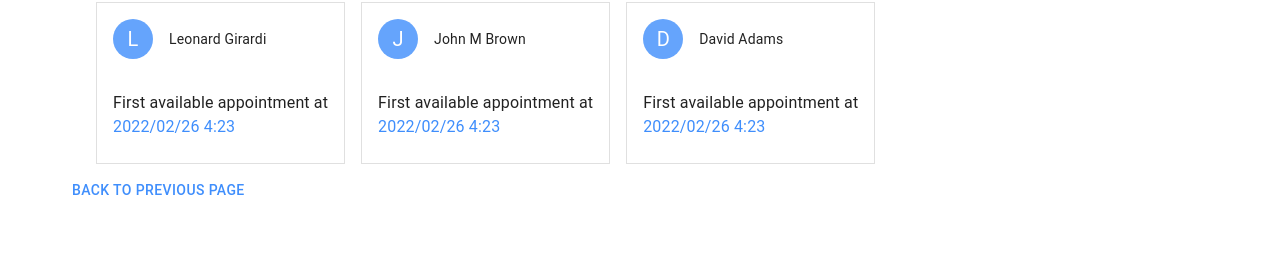
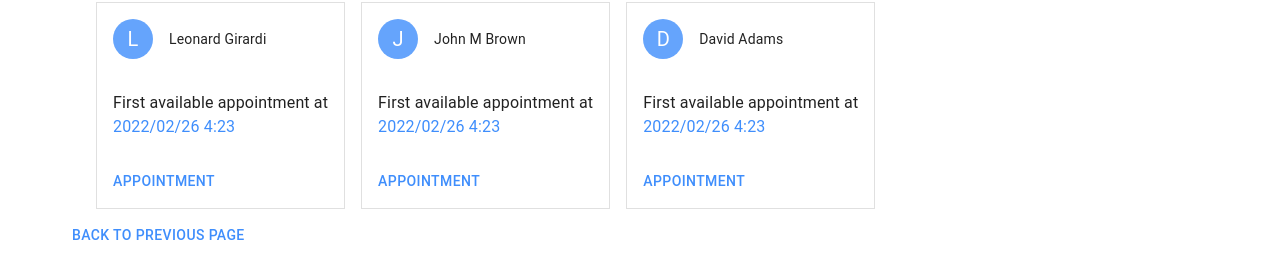
Before and after one commit to zhanghong27/NYUHack2022-FooBar, a React (Create React App) app in the folder web/: page /appointment/new/list in a window 1280 px wide. Shown: the part 145-403 px from the top of the page. Built offline with nearby package versions, Linux system fonts and the light colour scheme; no server answers.

Commit message:
Add navigation to confirm an appointment

```diff
--- a/web/src/components/Appointment/DoctorCard.tsx
+++ b/web/src/components/Appointment/DoctorCard.tsx
@@ -2,7 +2,9 @@ import React from 'react'
 import { doctor } from '../../api/schemas'
 import {
   Avatar,
+  Button,
   Card,
+  CardActions,
   CardContent,
   CardHeader,
   Typography,
@@ -11,9 +13,10 @@ import {
 
 export type DoctorCardProps = {
   doctor: doctor
+  onClick?: (doctor: doctor) => void
 }
 
-const DoctorCard = ({ doctor }: DoctorCardProps) => {
+const DoctorCard = ({ doctor, onClick }: DoctorCardProps) => {
   const theme = useTheme()
 
   return (
@@ -35,6 +38,9 @@ const DoctorCard = ({ doctor }: DoctorCardProps) => {
           <Typography color='primary'>2022/02/26 4:23</Typography>
         </Typography>
       </CardContent>
+      <CardActions>
+        <Button onClick={() => onClick && onClick(doctor)}>Appointment</Button>
+      </CardActions>
     </Card>
   )
 }
--- a/web/src/components/Appointment/DoctorCardList.tsx
+++ b/web/src/components/Appointment/DoctorCardList.tsx
@@ -5,9 +5,10 @@ import DoctorCard from './DoctorCard'
 
 type DoctorCardListProps = {
   doctors: doctor[]
+  onClick?: (doctor: doctor) => void
 }
 
-const DoctorCardList = ({ doctors }: DoctorCardListProps) => {
+const DoctorCardList = ({ doctors, onClick }: DoctorCardListProps) => {
   return (
     <Box
       sx={{
@@ -18,7 +19,7 @@ const DoctorCardList = ({ doctors }: DoctorCardListProps) => {
       }}
     >
       {doctors.map((doctor) => (
-        <DoctorCard key={doctor.id} doctor={doctor} />
+        <DoctorCard key={doctor.id} doctor={doctor} onClick={onClick} />
       ))}
     </Box>
   )
--- a/web/src/routes/Appointment/New/List.tsx
+++ b/web/src/routes/Appointment/New/List.tsx
@@ -3,19 +3,30 @@
  */
 import React from 'react'
 import { useQuery } from 'react-query'
+import { useNavigate } from 'react-router'
+import { useSearchParams } from 'react-router-dom'
+import { CircularProgress } from '@mui/material'
 import { getDoctors } from '../../../api/doctor'
+import { doctor } from '../../../api/schemas'
 import DoctorCardList from '../../../components/Appointment/DoctorCardList'
 import TitlePage from '../../../layout/TitlePage'
 
 const ListAppointments = () => {
+  const navigate = useNavigate()
   const { data, isLoading } = useQuery('doctors', getDoctors)
+  const [searchParams] = useSearchParams()
+  const [symptoms, doctorType] = [searchParams.get('symptoms'), searchParams.get('doctorType')]
+
+  const handleConfim = (doctor: doctor) => {
+    navigate(`../confirm?symptoms=${symptoms}&doctorType=${doctorType}&doctorId=${doctor.id}&doctorName=${doctor.name}`)
+  }
 
   return (
     <TitlePage title='Doctors' parentPage='/home'>
       {isLoading || data === undefined ? (
-        'loading'
+        <CircularProgress />
       ) : (
-        <DoctorCardList doctors={data} />
+        <DoctorCardList doctors={data} onClick={handleConfim}/>
       )}
     </TitlePage>
   )
```
